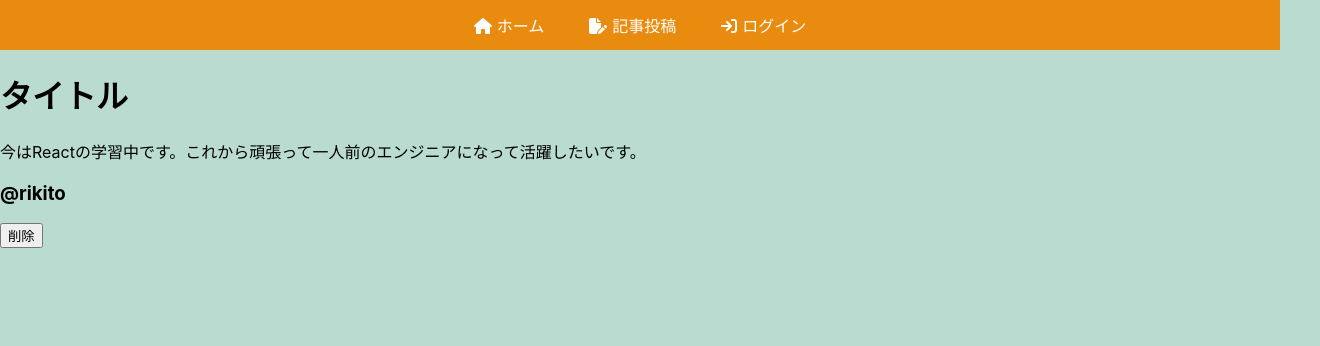
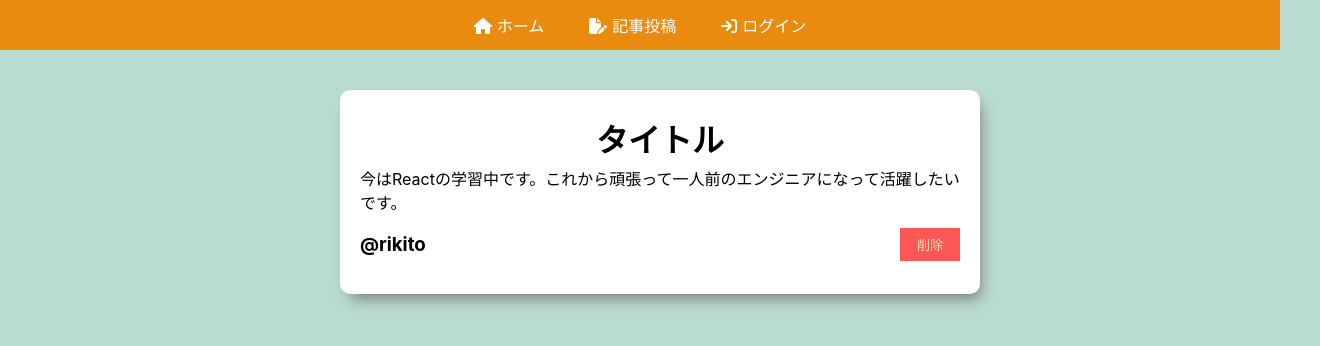
Before and after one commit to Rsakurada1/blog-with-react-and-firebase, a React (Create React App) app: page / in a window 1280 px wide. Shown: the top 346 px of the page, 1320 px wide, since content can reach past the window. Built offline with nearby package versions, Linux system fonts and the light colour scheme.

Commit message:
ホームのデザイン作成

```diff
--- a/src/Components/Home.js
+++ b/src/Components/Home.js
@@ -1,4 +1,5 @@
 import React from 'react'
+import "./home.css";
 
 const Home = () => {
   return (
@@ -7,13 +8,13 @@ const Home = () => {
         <div className='postHeader'>
           <h1>タイトル</h1>
         </div>
-      </div>
       <div className='postTextContainer'>
           今はReactの学習中です。これから頑張って一人前のエンジニアになって活躍したいです。
       </div>
       <div className='nameAndDeleteButton'>
         <h3>@rikito</h3>
         <button>削除</button>
+        </div>
       </div>
     </div>
   )
--- /dev/null
+++ b/src/Components/home.css
@@ -0,0 +1,55 @@
+.homePage {
+    width: 100%;
+    height: calc(100vh - 80px);
+    height: auto;
+    display: flex;
+    flex-direction: column;
+    align-items: center;
+    padding: 20px;
+}
+
+.homePage .postContents {
+    width: 600px;
+    height: auto;
+    max-height: 600px;
+    background-color: white;
+    box-shadow: 5px 9px 15px -5px #777;
+    margin: 20px;
+    padding: 20px;
+    border-radius: 10px;
+}
+
+.postHeader h1{
+    text-align: center;
+    margin: 5px;
+}
+
+.postContents .postTextContainer {
+    height: auto;
+    word-wrap: break-word;
+    max-height: 400px;
+    width: 100%;
+}
+
+.nameAndDeleteButton {
+    display: flex;
+    align-items: center;
+}
+
+.nameAndDeleteButton button {
+    flex: 10%;
+    background-color: rgb(252, 86, 86);
+    color: wheat;
+    padding: 7px 15px;
+    border: none;
+    cursor: pointer;
+    transition: all 0.3s;
+}
+
+.nameAndDeleteButton button:hover{
+    background-color: rgb(253, 54, 54);
+}
+
+.nameAndDeleteButton h3 {
+    flex: 90%;
+}
```
